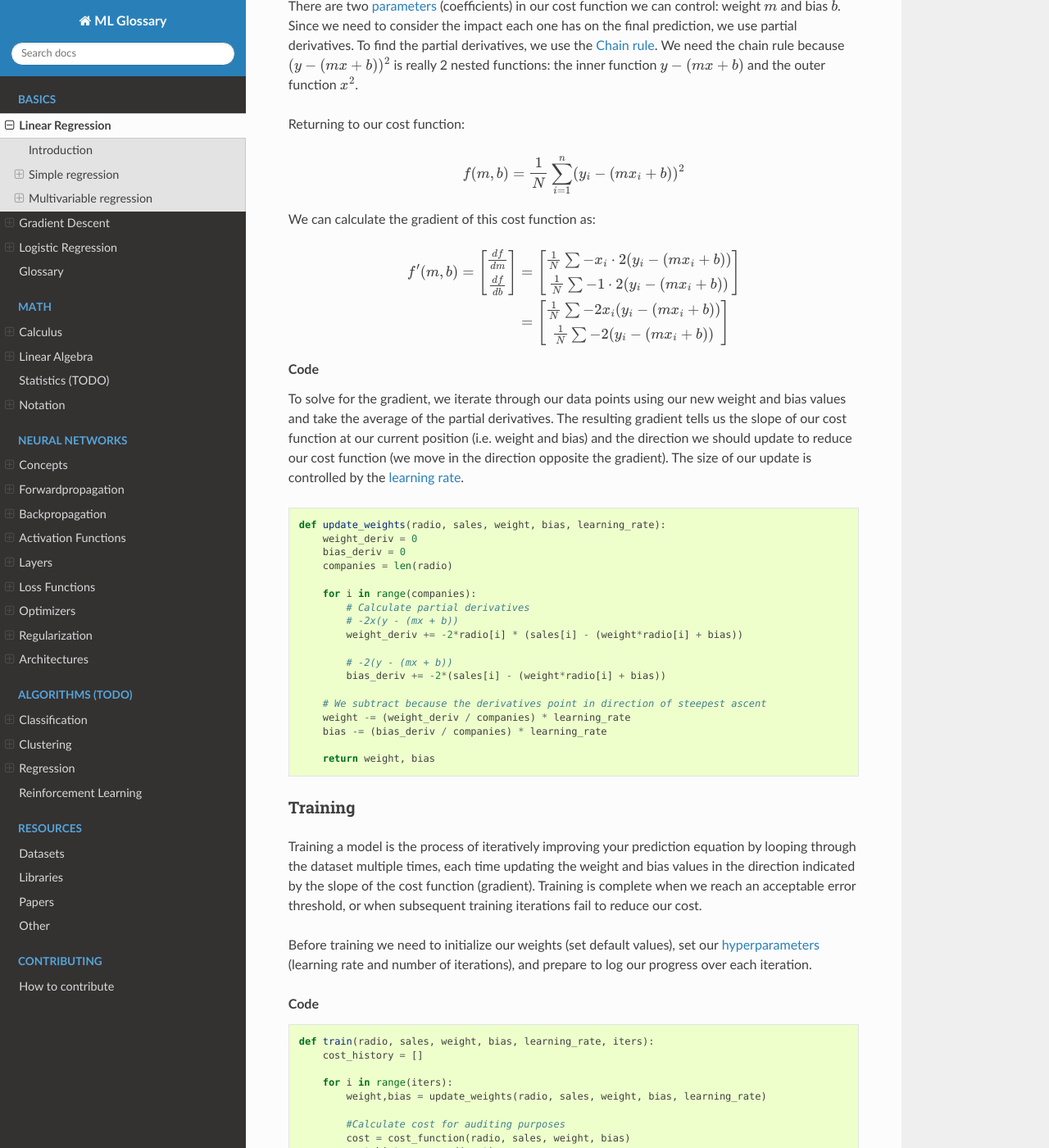
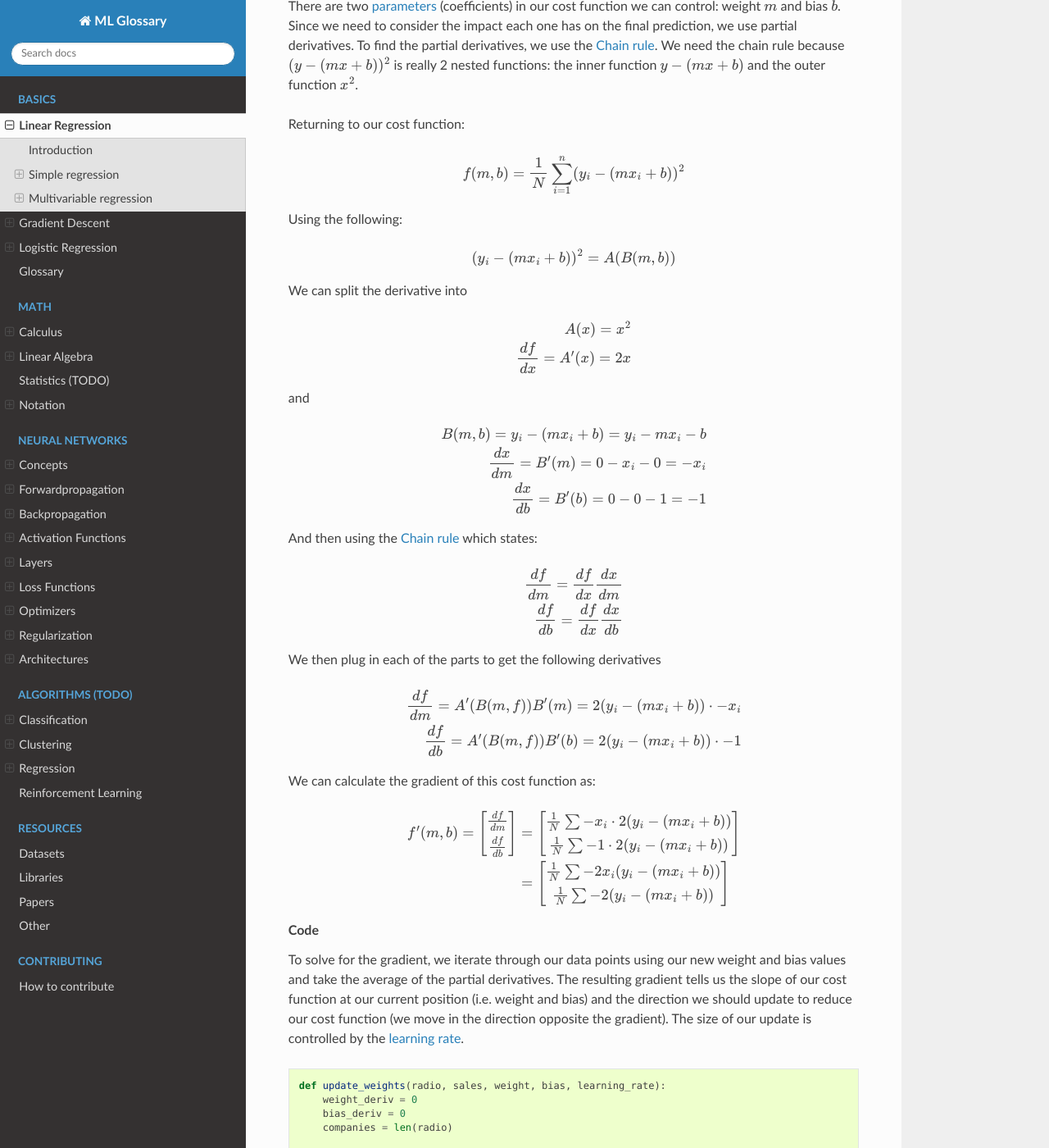
Before and after one commit to bfortuner/ml-glossary, a Sphinx documentation site: the page built from docs/linear_regression.rst, in a window 1280 px wide and 1400 px high, scrolled down 3492 px. Shown: the whole window at 82% size. Built offline with Sphinx 7.4.7 and the Read the Docs theme 2.0.0, drawn with Linux system fonts in a browser that asks for light colours; pages that are not in the unit, such as notebooks, are missing from menus.

Commit message:
Add a derivation and execution of the chain rule to help make more sense.

```diff
--- a/docs/linear_regression.rst
+++ b/docs/linear_regression.rst
@@ -135,6 +135,46 @@ Returning to our cost function:
 .. math::
 
     f(m,b) =  \frac{1}{N} \sum_{i=1}^{n} (y_i - (mx_i + b))^2
+
+Using the following:
+
+.. math::
+
+    (y_i - (mx_i + b))^2 = A(B(m,b))
+
+We can split the derivative into
+
+.. math::
+
+    A(x) = x^2
+
+    \frac{df}{dx} = A'(x) = 2x
+
+and
+
+.. math::
+
+    B(m,b) = y_i - (mx_i + b) = y_i - mx_i - b
+
+    \frac{dx}{dm} = B'(m) = 0 - x_i - 0 = -x_i
+
+    \frac{dx}{db} = B'(b) = 0 - 0 - 1 = -1
+
+And then using the :ref:`chain_rule` which states:
+
+.. math::
+
+    \frac{df}{dm} = \frac{df}{dx} \frac{dx}{dm}
+
+    \frac{df}{db} = \frac{df}{dx} \frac{dx}{db}
+
+We then plug in each of the parts to get the following derivatives
+
+.. math::
+
+    \frac{df}{dm} = A'(B(m,f)) B'(m) = 2(y_i - (mx_i + b)) \cdot -x_i
+
+    \frac{df}{db} = A'(B(m,f)) B'(b) = 2(y_i - (mx_i + b)) \cdot -1
 
 We can calculate the gradient of this cost function as:
 
```
